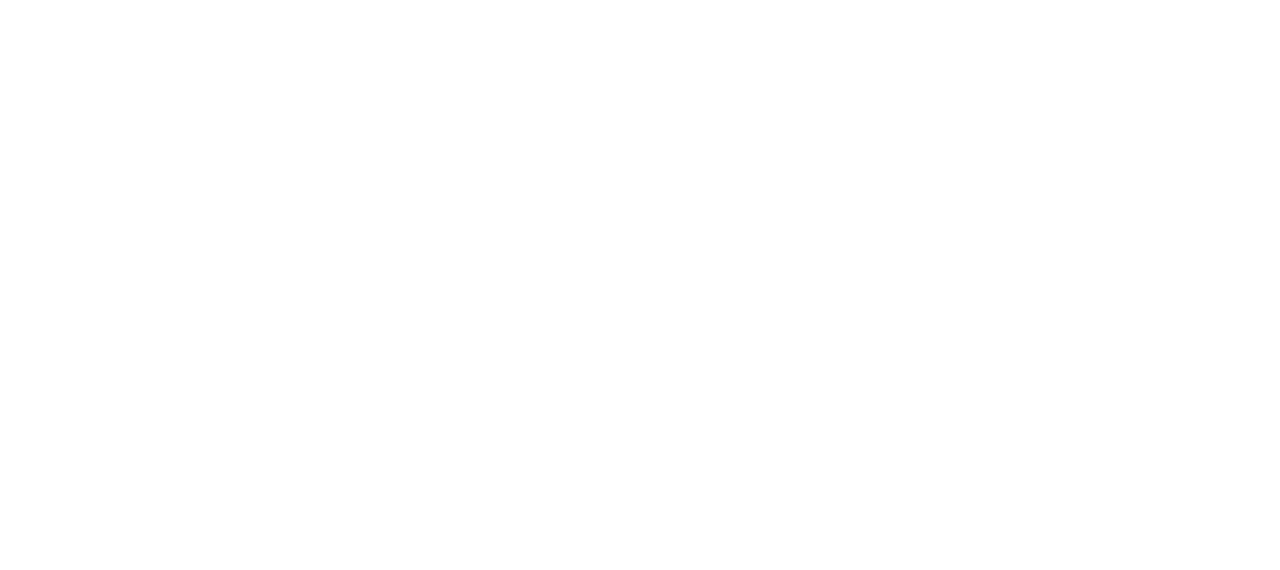
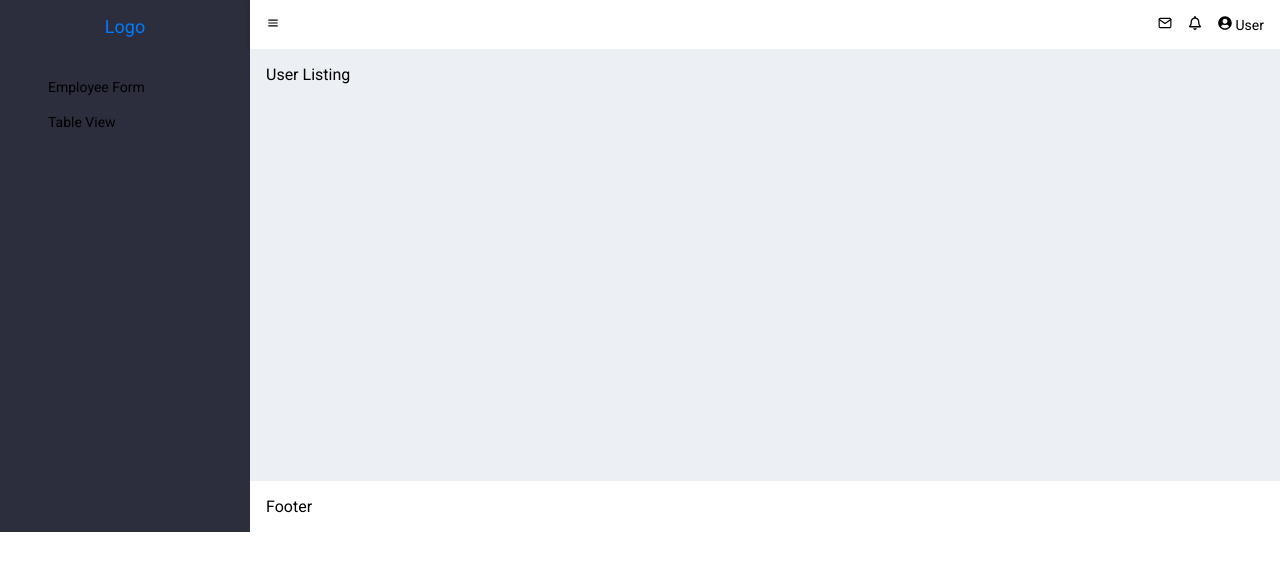
Before and after one commit to rrankawat/react-fifty-hertz, a React (Create React App) app: page /users in a window 1280 px wide. Shown: the top 570 px of the page. Built offline with nearby package versions, Linux system fonts and the light colour scheme.

Commit message:
Main Layout

```diff
--- a/src/App.js
+++ b/src/App.js
@@ -1,13 +1,17 @@
 import React from 'react'
 import { BrowserRouter as Router, Route, Switch } from 'react-router-dom'
 
-import Login from './components/auth/Login'
+import Login from './pages/auth/Login'
+import UserList from './pages/users/UserList'
+import AddUser from './pages/users/AddUser'
 
 const App = () => {
   return (
     <Router>
       <Switch>
         <Route exact path='/' component={Login} />
+        <Route exact path='/users' component={UserList} />
+        <Route exact path='/users/add' component={AddUser} />
       </Switch>
     </Router>
   )
--- /dev/null
+++ b/src/components/layout/Footer.js
@@ -0,0 +1,7 @@
+import React from 'react'
+
+const Footer = () => {
+  return <footer className='footer'>Footer</footer>
+}
+
+export default Footer
--- /dev/null
+++ b/src/components/layout/Header.js
@@ -0,0 +1,22 @@
+import React from 'react'
+import { BiMenu } from 'react-icons/bi'
+import { FiMail } from 'react-icons/fi'
+import { FaRegBell, FaUserCircle } from 'react-icons/fa'
+
+const Header = () => {
+  return (
+    <header className='header'>
+      <BiMenu />
+
+      <span className='header-right-icons'>
+        <FiMail />
+        <FaRegBell />
+        <span>
+          <FaUserCircle /> User
+        </span>
+      </span>
+    </header>
+  )
+}
+
+export default Header
--- /dev/null
+++ b/src/components/layout/Sidebar.js
@@ -0,0 +1,23 @@
+import React from 'react'
+import { Link } from 'react-router-dom'
+
+const Sidebar = () => {
+  return (
+    <aside className='sidebar'>
+      <Link to='/' className='logo'>
+        Logo
+      </Link>
+
+      <ul>
+        <li>
+          <Link to='/users/add'>Employee Form</Link>
+        </li>
+        <li>
+          <Link to='/users'>Table View</Link>
+        </li>
+      </ul>
+    </aside>
+  )
+}
+
+export default Sidebar
--- a/src/index.css
+++ b/src/index.css
@@ -4,6 +4,9 @@
   --dark-blue: #191f46;
   --light-blue: #3b4062;
   --pink: #fc636b;
+  --dark: #2c2e3e;
+  --primary: #007bff;
+  --light: #ecf0f4;
 }
 
 body {
@@ -17,7 +20,15 @@
   color: #ccc;
 }
 
-/* Utils */
+a {
+  text-decoration: none;
+}
+
+ul {
+  list-style: none;
+}
+
+/* --------------- Utils ----------------- */
 .mb-1 {
   margin-bottom: 0.6rem;
 }
@@ -43,6 +54,7 @@
 }
 /* Utils - End */
 
+/* --------------- Auth ----------------- */
 .auth-wrapper {
   background-color: var(--dark-blue);
   height: 100vh;
@@ -75,3 +87,61 @@
   width: 100%;
   box-sizing: border-box;
 }
+/* Auth - End */
+
+/* --------------- Main ----------------- */
+.main-wrapper {
+  display: flex;
+  align-items: stretch;
+}
+
+.main-container {
+  width: 100%;
+  height: 100%;
+}
+
+.sidebar {
+  min-width: 250px;
+  background-color: var(--dark);
+  height: auto;
+}
+
+.sidebar .logo {
+  display: block;
+  text-align: center;
+  padding: 1rem;
+  color: var(--primary);
+  font-size: 18px;
+}
+
+.sidebar ul li {
+  padding: 0.5rem;
+}
+
+.sidebar ul li a {
+  color: #000;
+  font-size: 14px;
+}
+
+.header {
+  display: flex;
+  justify-content: space-between;
+  padding: 1rem;
+  box-shadow: 0 0 5px 0 rgba(0, 0, 0, 0.2);
+  font-size: 14px;
+}
+
+.header-right-icons > svg {
+  margin-right: 1rem;
+}
+
+.container {
+  background-color: var(--light);
+  padding: 1rem;
+  min-height: 400px;
+}
+
+.footer {
+  padding: 1rem;
+  box-shadow: 5px 0 0 0 rgba(0, 0, 0, 0.2);
+}
--- a/src/layouts/MainLayout.js
+++ b/src/layouts/MainLayout.js
@@ -0,0 +1,20 @@
+import React from 'react'
+import Sidebar from '../components/layout/Sidebar'
+import Header from '../components/layout/Header'
+import Footer from '../components/layout/Footer'
+
+const MainLayout = ({ children }) => {
+  return (
+    <div className='main-wrapper'>
+      <Sidebar />
+
+      <div className='main-container'>
+        <Header />
+        <main className='container'>{children}</main>
+        <Footer />
+      </div>
+    </div>
+  )
+}
+
+export default MainLayout
--- a/src/components/auth/Login.js
+++ b/src/pages/auth/Login.js
@@ -1,12 +1,24 @@
 import React from 'react'
+import { useHistory } from 'react-router'
+import { FaUserAlt, FaLock } from 'react-icons/fa'
 import AuthLayout from '../../layouts/AuthLayout'
-import { FaUserAlt, FaLock } from 'react-icons/fa'
 
 const LoginScreen = () => {
+  const history = useHistory()
+
+  const onSubmit = e => {
+    e.preventDefault()
+
+    // Validation Logic
+
+    // Redirect
+    history.push('/users')
+  }
+
   return (
     <AuthLayout>
       <div className='auth-container'>
-        <form>
+        <form onSubmit={onSubmit}>
           <div className='auth-form-group'>
             <FaUserAlt size={10} />
             <input
--- /dev/null
+++ b/src/pages/users/AddUser.js
@@ -0,0 +1,8 @@
+import React from 'react'
+import MainLayout from '../../layouts/MainLayout'
+
+const AddUser = () => {
+  return <MainLayout>Add User</MainLayout>
+}
+
+export default AddUser
--- /dev/null
+++ b/src/pages/users/UserList.js
@@ -0,0 +1,8 @@
+import React from 'react'
+import MainLayout from '../../layouts/MainLayout'
+
+const UserList = () => {
+  return <MainLayout>User Listing</MainLayout>
+}
+
+export default UserList
```
Also changed, not shown: src/components/users/AddUser.js (deleted), src/components/users/UserList.js (deleted).
